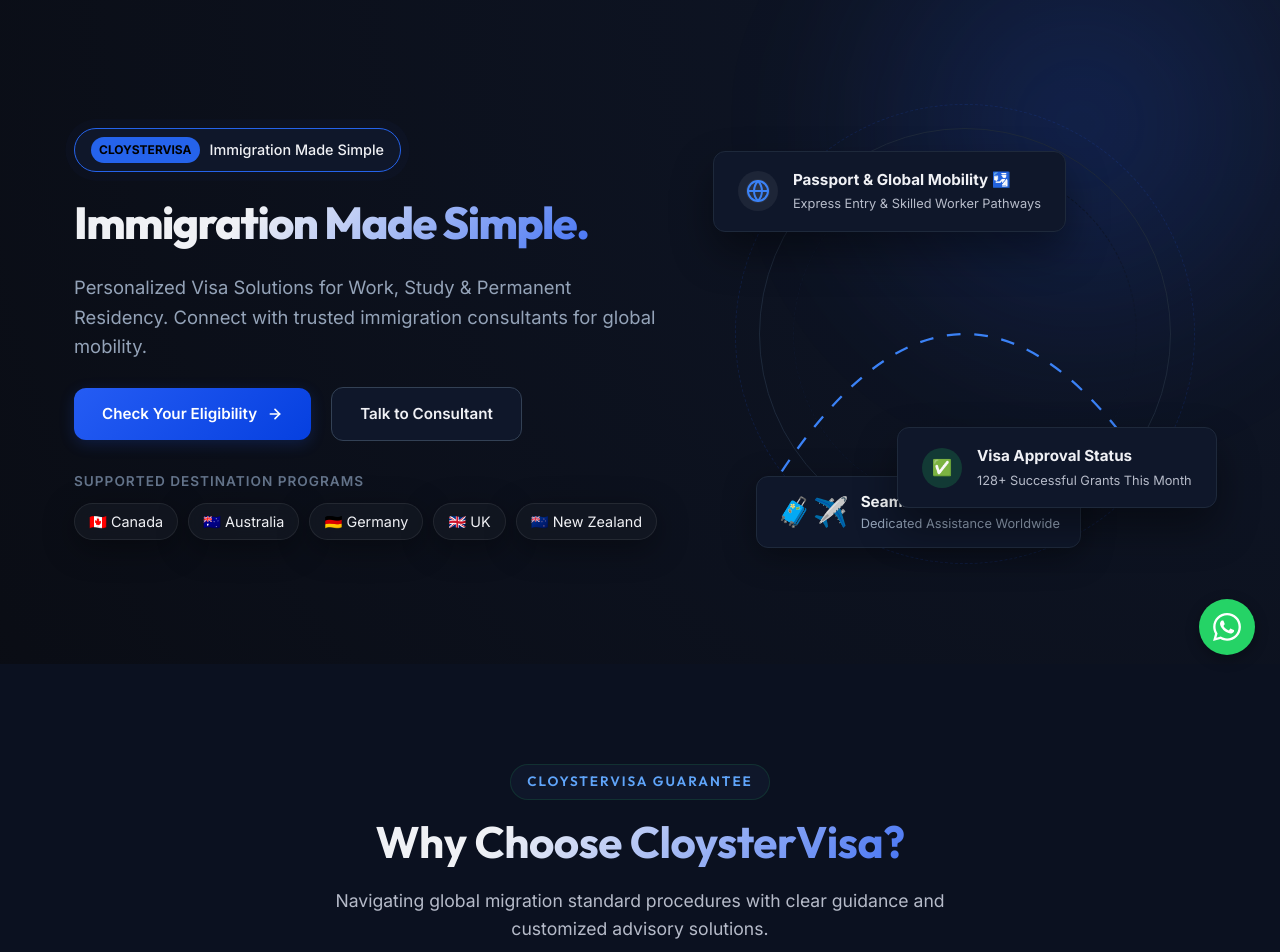
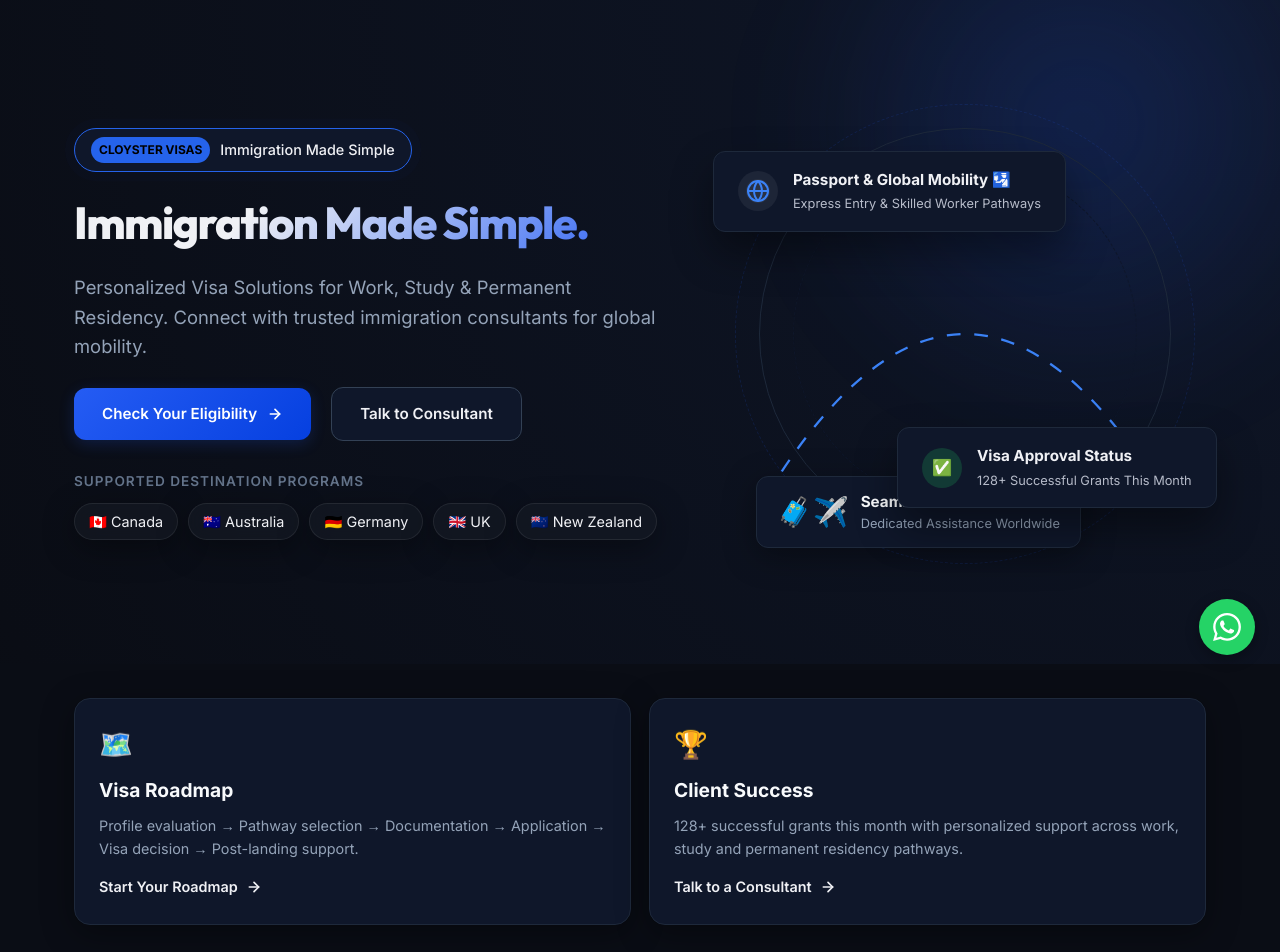
Before and after one commit to anujkum9051/cloystervisa-project, a React (Vite) app: page / in a window 1280 px wide. Shown: the part 120-1072 px from the top of the page. Built offline with nearby package versions, Linux system fonts and the light colour scheme.

Commit message:
Updated website component and fixed structure

```diff
--- a/src/App.jsx
+++ b/src/App.jsx
@@ -616,7 +616,7 @@
       { name: 'Provincial Nominee Programs (PNP)', tag: 'Regional' },
       { name: 'Post-Graduation Work Permit (PGWP)', tag: 'Study first' }
     ],
-    image: 'https://images.unsplash.com/photo-1519832979-6fa011b87665?auto=format&fit=crop&w=600&q=80'
+    image: 'https://upload.wikimedia.org/wikipedia/commons/c/cf/Flag_of_Canada.svg'
   },
   {
     id: 'australia',
@@ -945,7 +945,7 @@
   /* Hero */
   .hero-sec {
     min-height: auto !important;
-    padding: 42px 0 48px !important;
+    padding: 26px 0 48px !important;
   }
 
   .hero-grid {
@@ -1347,6 +1347,32 @@
     justify-self: start;
   }
 }
+
+
+@media (max-width: 640px) {
+  .roadmap-success-grid {
+    grid-template-columns: 1fr !important;
+  }
+
+  .profile-score-preview {
+    padding: 16px !important;
+  }
+
+  .profile-score-preview > div:last-child {
+    width: 100%;
+    display: grid !important;
+    grid-template-columns: 1fr;
+  }
+
+  .profile-score-preview > div:last-child .btn {
+    width: 100%;
+    justify-content: center;
+  }
+
+  .phone-input-row {
+    grid-template-columns: 92px minmax(0, 1fr) !important;
+  }
+}
 `
 
 export default function App() {
@@ -1381,8 +1407,11 @@
     fullName: '',
     email: '',
     phone: '',
+    countryCode: '+91',
     destination: 'canada',
-    message: ''
+    consultationTime: '',
+    message: '',
+    consent: false
   })
 
   useEffect(() => {
@@ -1428,8 +1457,13 @@
   const handleBookingSubmit = (e) => {
     e.preventDefault()
 
-    if (!bookingData.fullName || !bookingData.email || !bookingData.phone) {
+    if (!bookingData.fullName || !bookingData.email || !bookingData.phone || !bookingData.countryCode || !bookingData.consultationTime) {
       alert('Please fill in all required fields.')
+      return
+    }
+
+    if (!bookingData.consent) {
+      alert('Please agree to be contacted by Cloyster Visas before submitting.')
       return
     }
 
@@ -1438,8 +1472,10 @@
     const templateParams = {
       from_name: bookingData.fullName,
       from_email: bookingData.email,
-      phone_number: bookingData.phone,
+      phone_number: `${bookingData.countryCode} ${bookingData.phone}`,
       target_destination: bookingData.destination.toUpperCase(),
+      preferred_consultation_time: bookingData.consultationTime,
+      consent: bookingData.consent ? 'Yes' : 'No',
       message: bookingData.message
     }
 
@@ -1482,7 +1518,7 @@
           borderBottom: '1px solid rgba(255, 255, 255, 0.1)'
         }}
       >
-        🔥 <strong>Germany Opportunity Card Now Open</strong> — {' '}
+        🔥 <strong>Germany Opportunity Card — Assessments Live</strong> — {' '}
         <a href="#calculator" style={{ color: '#60a5fa', textDecoration: 'underline', fontWeight: '600' }}>
           Explore Eligibility →
         </a>
@@ -1542,7 +1578,7 @@
         <div className="container hero-grid">
           <div className="hero-content">
             <div className="hero-badge animate-pulse-glow" style={{ background: '#0f172a', borderColor: '#2563eb' }}>
-              <span className="hero-badge-tag" style={{ background: '#2563eb' }}>CloysterVisa</span>
+              <span className="hero-badge-tag" style={{ background: '#2563eb' }}>Cloyster Visas</span>
               <span>Immigration Made Simple</span>
             </div>
 
@@ -1628,12 +1664,51 @@
         </div>
       </header>
 
+      {/* VISA ROADMAP + CLIENT SUCCESS */}
+      <section className="section-padding" style={{ paddingTop: '34px', paddingBottom: '34px' }}>
+        <div className="container">
+          <div className="roadmap-success-grid" style={{
+            display: 'grid',
+            gridTemplateColumns: 'repeat(2, minmax(0, 1fr))',
+            gap: '18px'
+          }}>
+            <div className="glass-panel" style={{
+              padding: '24px',
+              background: '#0f172a',
+              border: '1px solid #1e293b',
+              borderRadius: '16px'
+            }}>
+              <div style={{ fontSize: '1.7rem', marginBottom: '8px' }}>🗺️</div>
+              <h3 style={{ margin: '0 0 9px', fontSize: '1.2rem', color: '#f8fafc' }}>Visa Roadmap</h3>
+              <p style={{ margin: '0 0 14px', color: '#94a3b8', fontSize: '0.9rem', lineHeight: '1.6' }}>
+                Profile evaluation → Pathway selection → Documentation → Application → Visa decision → Post-landing support.
+              </p>
+              <a href="#calculator" className="service-link">Start Your Roadmap <ArrowRightIcon /></a>
+            </div>
+
+            <div className="glass-panel" style={{
+              padding: '24px',
+              background: '#0f172a',
+              border: '1px solid #1e293b',
+              borderRadius: '16px'
+            }}>
+              <div style={{ fontSize: '1.7rem', marginBottom: '8px' }}>🏆</div>
+              <h3 style={{ margin: '0 0 9px', fontSize: '1.2rem', color: '#f8fafc' }}>Client Success</h3>
+              <p style={{ margin: '0 0 14px', color: '#94a3b8', fontSize: '0.9rem', lineHeight: '1.6' }}>
+                128+ successful grants this month with personalized support across work, study and permanent residency pathways.
+              </p>
+              <a href="#contact" className="service-link">Talk to a Consultant <ArrowRightIcon /></a>
+            </div>
+          </div>
+        </div>
+      </section>
+
       {/* ABOUT / FEATURES */}
       <section id="about" className="section-padding" style={{ background: '#0b1120' }}>
         <div className="container">
           <div className="section-header">
-            <span className="section-tag" style={{ background: '#0f172a', color: '#60a5fa' }}>CloysterVisa Guarantee</span>
-            <h2 className="section-title text-gradient">Why Choose CloysterVisa?</h2>
+            <span className="section-tag" style={{ background: '#0f172a', color: '#60a5fa' }}>Cloyster Visas Guarantee</span>
+            <h2 className="section-title text-gradient">Why Choose Cloyster Visas?</h2>
             <p className="section-desc">
               Navigating global migration standard procedures with clear guidance and customized advisory solutions.
             </p>
@@ -1774,14 +1849,14 @@
                 Receive an extensive review of your academic history, age, skill-set, and language scores to compute your potential immigration points before application.
               </p>
               <a href="#calculator" className="service-link">
-                Evaluate profile <ArrowRightIcon />
+                Check Your Immigration Eligibility <ArrowRightIcon />
               </a>
             </div>
 
             <div className="service-card glass-panel" style={{ background: '#0f172a', border: '1px solid #1e293b' }}>
               <h3 className="service-title">3. Documentation Support</h3>
               <p className="service-desc">
-                Ensure error-free submissions. We guide you in drafting letters of explanation, credential assessment (ECA), financial proofing, and reference formats.
+                Ensure error-free submissions. We guide you in drafting letters of explanation, Educational Credential Assessment (ECA), proof of / financial documentation, and reference formats.
               </p>
               <button
                 onClick={() => setActiveModal('documentation')}
@@ -1804,6 +1879,52 @@
               >
                 Learn more <ArrowRightIcon />
               </button>
+            </div>
+
+            <div className="service-card glass-panel" style={{ background: '#0f172a', border: '1px solid #1e293b' }}>
+              <h3 className="service-title">5. Study Visa Services</h3>
+              <p className="service-desc">
+                Get guidance for study visa applications, university and college documentation, statements of purpose, financial documentation, and post-study work pathways.
+              </p>
+              <a href="#calculator" className="service-link">
+                Check Study Visa Eligibility <ArrowRightIcon />
+              </a>
+            </div>
+          </div>
+
+          <div className="profile-score-preview glass-panel" style={{
+            marginTop: '22px',
+            padding: '18px 20px',
+            background: '#0f172a',
+            border: '1px solid #1e293b',
+            borderRadius: '14px',
+            display: 'flex',
+            alignItems: 'center',
+            justifyContent: 'space-between',
+            gap: '18px',
+            flexWrap: 'wrap'
+          }}>
+            <div>
+              <div style={{ color: '#94a3b8', fontSize: '0.78rem', textTransform: 'uppercase', letterSpacing: '0.8px', marginBottom: '4px' }}>
+                Preliminary Profile Snapshot
+              </div>
+              <div style={{ color: '#f8fafc', fontSize: '1.25rem', fontWeight: '800' }}>
+                Estimated Score: <span style={{ color: '#60a5fa' }}>472</span>
+              </div>
+              <div style={{ color: '#22c55e', fontWeight: '700', fontSize: '0.92rem', marginTop: '4px' }}>
+                🟢 Potentially Eligible
+              </div>
+              <div style={{ color: '#94a3b8', fontSize: '0.82rem', marginTop: '3px' }}>
+                Based on the information provided.
+              </div>
+            </div>
+            <div style={{ display: 'flex', gap: '9px', flexWrap: 'wrap' }}>
+              <a href="#calculator" className="btn btn-secondary" style={{ padding: '10px 14px' }}>
+                Get Detailed Assessment <ArrowRightIcon />
+              </a>
+              <a href="#contact" className="btn btn-primary" style={{ padding: '10px 14px' }}>
+                Book Consultation <ArrowRightIcon />
+              </a>
             </div>
           </div>
         </div>
@@ -1863,7 +1984,7 @@
                 <ul style={{ color: '#cbd5e1', paddingLeft: '20px', margin: '15px 0', lineHeight: '1.8', fontSize: '0.95rem' }}>
                   <li><strong>Educational Credential Assessment (ECA):</strong> Step-by-step guidance for WES, IQAS, or ICAS submissions.</li>
                   <li><strong>Statement of Purpose & LOE:</strong> Customized Letters of Explanation for study permits or gap years.</li>
-                  <li><strong>Financial Proofing:</strong> Reviewing bank certificates, GIC setups, and liquid asset statements.</li>
+                  <li><strong>Proof of / Financial Documentation:</strong> Reviewing bank certificates, GIC setups, and liquid asset statements.</li>
                   <li><strong>Work Experience Reference Letters:</strong> Aligning job duties with exact NOC/ANZSCO codes.</li>
                 </ul>
                 <div style={{ marginTop: '20px', display: 'flex', gap: '10px' }}>
@@ -1881,7 +2002,7 @@
                 </span>
                 <h3 style={{ fontSize: '1.6rem', marginTop: '10px', marginBottom: '15px' }}>✈️ Post-Landing Support</h3>
                 <p style={{ color: '#94a3b8', lineHeight: '1.6', fontSize: '0.95rem' }}>
-                  Moving to a new country shouldn't feel overwhelming. CloysterVisa provides dedicated post-arrival assistance to ensure a smooth transition:
+                  Moving to a new country shouldn't feel overwhelming. Cloyster Visas provides dedicated post-arrival assistance to ensure a smooth transition:
                 </p>
                 <ul style={{ color: '#cbd5e1', paddingLeft: '20px', margin: '15px 0', lineHeight: '1.8', fontSize: '0.95rem' }}>
                   <li><strong>Social Security / SIN Card Setup:</strong> Guided registration for work authorization and tax setup.</li>
@@ -1905,7 +2026,7 @@
         <div className="container">
           <div className="section-header">
             <span className="section-tag">Interactive Evaluation</span>
-            <h2 className="section-title text-gradient">Calculate Your Visa Points</h2>
+            <h2 className="section-title text-gradient">Check Your Immigration Eligibility</h2>
             <p className="section-desc">
               Instant preliminary points assessment for Express Entry, GSM, and European job cards.
             </p>
@@ -1948,7 +2069,7 @@
                     >
                       <option value="pr">Permanent Residency (PR)</option>
                       <option value="work">Skilled Work Permit</option>
-                      <option value="student">Higher Education Pathway</option>
+                      <option value="student">Study Visa / Higher Education Pathway</option>
                     </select>
                   </div>
                 </div>
@@ -2117,14 +2238,32 @@
                   </div>
                   <div className="form-group">
                     <label className="form-label">Phone Number</label>
+                    <div className="phone-input-row" style={{ display: 'grid', gridTemplateColumns: '105px minmax(0, 1fr)', gap: '8px' }}>
+                      <select
+                        required
+                        className="select-control"
+                        value={bookingData.countryCode}
+                        onChange={(e) => setBookingData({ ...bookingData, countryCode: e.target.value })}
+                        aria-label="Country code"
+                      >
+                        <option value="+91">🇮🇳 +91</option>
+                        <option value="+1">🇺🇸 +1</option>
+                        <option value="+44">🇬🇧 +44</option>
+                        <option value="+61">🇦🇺 +61</option>
+                        <option value="+64">🇳🇿 +64</option>
+                        <option value="+49">🇩🇪 +49</option>
+                        <option value="+971">🇦🇪 +971</option>
+                        <option value="+65">🇸🇬 +65</option>
+                      </select>
                       <input
                         type="tel"
                         required
                         className="select-control"
-                      placeholder="+1 (555) 000-0000"
+                        placeholder="7027466559"
                         value={bookingData.phone}
                         onChange={(e) => setBookingData({ ...bookingData, phone: e.target.value })}
                       />
+                    </div>
                   </div>
                 </div>
 
@@ -2144,6 +2283,22 @@
                 </div>
 
                 <div className="form-group">
+                  <label className="form-label">Preferred Consultation Time</label>
+                  <select
+                    required
+                    className="select-control"
+                    value={bookingData.consultationTime}
+                    onChange={(e) => setBookingData({ ...bookingData, consultationTime: e.target.value })}
+                  >
+                    <option value="">Select a preferred time</option>
+                    <option value="9:00 AM - 11:00 AM">9:00 AM - 11:00 AM</option>
+                    <option value="11:00 AM - 1:00 PM">11:00 AM - 1:00 PM</option>
+                    <option value="2:00 PM - 4:00 PM">2:00 PM - 4:00 PM</option>
+                    <option value="4:00 PM - 6:00 PM">4:00 PM - 6:00 PM</option>
+                  </select>
+                </div>
+
+                <div className="form-group">
                   <label className="form-label">Additional Message / Inquiries</label>
                   <textarea
                     rows={4}
@@ -2153,6 +2308,25 @@
                     onChange={(e) => setBookingData({ ...bookingData, message: e.target.value })}
                   ></textarea>
                 </div>
+
+                <label style={{
+                  display: 'flex',
+                  alignItems: 'flex-start',
+                  gap: '10px',
+                  color: '#cbd5e1',
+                  fontSize: '0.86rem',
+                  lineHeight: '1.5',
+                  cursor: 'pointer'
+                }}>
+                  <input
+                    type="checkbox"
+                    required
+                    checked={bookingData.consent}
+                    onChange={(e) => setBookingData({ ...bookingData, consent: e.target.checked })}
+                    style={{ marginTop: '4px', accentColor: '#2563eb' }}
+                  />
+                  <span>I agree to be contacted by Cloyster Visas regarding my enquiry and consultation request.</span>
+                </label>
 
                 <button
                   type="submit"
@@ -2172,7 +2346,7 @@
       {/* FLOATING WHATSAPP BUTTON */}
       <a
         className="whatsapp-float"
-        href="https://wa.me/?text=Hello%20CloysterVisa,%20I%20would%20like%20to%20inquire%20about%20visa%20consultation."
+        href="https://wa.me/?text=Hello%20Cloyster Visas,%20I%20would%20like%20to%20inquire%20about%20visa%20consultation."
         target="_blank"
         rel="noopener noreferrer"
         aria-label="Chat on WhatsApp"
@@ -2240,8 +2414,17 @@
 
           <div>
             <h4 style={{ color: '#f8fafc', fontSize: '1rem', fontWeight: '700', marginBottom: '15px' }}>Office Support</h4>
+            <p style={{ fontSize: '0.88rem', lineHeight: '1.55', marginBottom: '10px', color: '#94a3b8' }}>
+              📍 Room No. 2, 3rd Floor, A-66, Block A, Sector 7 Dwarka, Dwarka, New Delhi, Delhi-110077
+            </p>
             <p style={{ fontSize: '0.9rem', marginBottom: '8px' }}>
-              💬 WhatsApp: <a href="https://wa.me/?text=Hello%20CloysterVisa" target="_blank" rel="noreferrer" style={{ color: '#22c55e', textDecoration: 'none' }}>Instant Support Chat</a>
+              📞 <a href="tel:+917027466559" style={{ color: '#94a3b8', textDecoration: 'none' }}>7027466559</a>
+            </p>
+            <p style={{ fontSize: '0.9rem', marginBottom: '8px' }}>
+              💬 WhatsApp: <a href="https://wa.me/917027466559?text=Hello%20Cloyster%20Visas" target="_blank" rel="noreferrer" style={{ color: '#22c55e', textDecoration: 'none' }}>Instant Support Chat</a>
+            </p>
+            <p style={{ fontSize: '0.9rem', marginBottom: '8px' }}>
+              ✉️ Email: <span style={{ color: '#94a3b8' }}>[Add company email address]</span>
             </p>
             <p style={{ fontSize: '0.85rem', color: '#64748b', marginTop: '12px' }}>
               Available Monday – Saturday (9:00 AM – 6:00 PM)
@@ -2251,7 +2434,7 @@
         </div>
 
         <div className="container" style={{ borderTop: '1px solid #1e293b', paddingTop: '20px', textAlign: 'center', fontSize: '0.85rem', color: '#64748b' }}>
-          <p>© {new Date().getFullYear()} CloysterVisa Advisory Services. All Rights Reserved.</p>
+          <p>© {new Date().getFullYear()} Cloyster Visas Advisory Services. All Rights Reserved.</p>
         </div>
       </footer>
     </>
```
Lines whose indentation alone changed are shown as unchanged.
